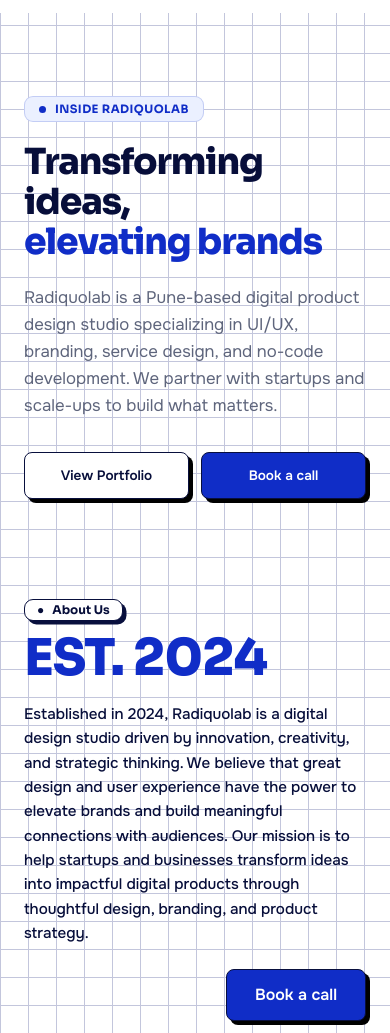
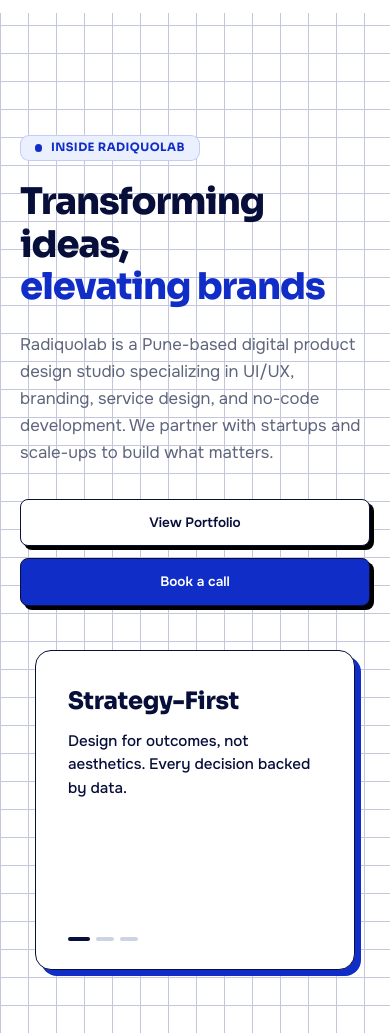
Before and after one commit to 11tanmay96/Radiquolab_agency, a website: page templates/about-page.html in a window 390 px wide. Shown: the part 59-1092 px from the top of the page. Drawn offline with Linux system fonts and the light colour scheme.

Commit message:
Fix mobile responsive display for hero feature cards

```diff
--- a/css/pages/about-page.css
+++ b/css/pages/about-page.css
@@ -13,7 +13,7 @@
 @import url(/css/global/footer.css);
 
 /* ==========================================================================
-   ABOUT HERO LAYOUT
+   ABOUT HERO SECTION (DESKTOP)
    ========================================================================== */
 .about-hero-section {
   width: 100%;
@@ -28,6 +28,36 @@
   grid-template-columns: 1.35fr 0.85fr;
   gap: 3.5rem;
   align-items: center;
+}
+
+.about-hero-left {
+  display: flex;
+  flex-direction: column;
+  align-items: flex-start;
+  width: 100%;
+}
+
+.hero-pill-badge {
+  display: inline-flex;
+  align-items: center;
+  gap: 0.5rem;
+  padding: 0.4rem 0.9rem;
+  border-radius: 9999px;
+  background-color: var(--badge-bg);
+  color: var(--primary-blue);
+  font-family: var(--font-heading);
+  font-weight: 700;
+  font-size: 0.8rem;
+  letter-spacing: 0.04em;
+  margin-bottom: 1.5rem;
+  width: fit-content;
+}
+
+.hero-pill-badge .dot {
+  width: 7px;
+  height: 7px;
+  border-radius: 50%;
+  background-color: var(--primary-blue);
 }
 
 .about-hero-title {
@@ -60,7 +90,7 @@
 }
 
 /* ==========================================================================
-   RIGHT FEATURE CARD (Desktop Only)
+   RIGHT ROTATING FEATURE CARD
    ========================================================================== */
 .about-hero-right {
   display: flex;
@@ -127,3 +157,77 @@
   background-color: var(--dark-navy);
   width: 22px;
 }
+
+/* ==========================================================================
+   MOBILE STACKING FIX (Turns Grid into Column)
+   ========================================================================== */
+@media (max-width: 992px) {
+  .about-hero-section {
+    margin: 2.5rem auto 3rem !important;
+    padding: 0 1.25rem !important;
+  }
+
+  /* Switch grid to a single vertical flex column */
+  .about-hero-container {
+    display: flex !important;
+    flex-direction: column !important;
+    align-items: center !important;
+    gap: 2.25rem !important;
+  }
+
+  .about-hero-left {
+    width: 100% !important;
+    align-items: flex-start !important;
+  }
+
+  .about-hero-title {
+    font-size: clamp(2.3rem, 6vw, 3.25rem) !important;
+    line-height: 1.15 !important;
+  }
+
+  .about-hero-actions {
+    display: flex !important;
+    flex-direction: row !important;
+    gap: 0.75rem !important;
+    width: 100% !important;
+  }
+
+  .about-hero-actions .btn {
+    flex: 1 !important;
+    text-align: center !important;
+    justify-content: center !important;
+  }
+
+  /* Place card directly under the buttons and center it */
+  .about-hero-right {
+    display: flex !important;
+    visibility: visible !important;
+    opacity: 1 !important;
+    width: 100% !important;
+    justify-content: center !important;
+    align-items: center !important;
+    margin: 0.5rem auto 0 auto !important;
+  }
+
+  .about-feature-card,
+  #aboutFeatureCard {
+    display: flex !important;
+    visibility: visible !important;
+    opacity: 1 !important;
+    width: 100% !important;
+    max-width: 320px !important;
+    min-height: 280px !important;
+    aspect-ratio: 1 / 1 !important;
+    margin: 0 auto !important;
+  }
+}
+
+@media (max-width: 480px) {
+  .about-hero-actions {
+    flex-direction: column !important;
+  }
+
+  .about-hero-actions .btn {
+    width: 100% !important;
+  }
+}
--- a/css/pages/services-page.css
+++ b/css/pages/services-page.css
@@ -10,7 +10,7 @@
 @import url(/css/global/footer.css);
 
 /* ==========================================================================
-   SERVICES HERO (Desktop)
+   SERVICES & ABOUT HERO SECTION (DESKTOP)
    ========================================================================== */
 .about-hero-section {
   width: 100%;
@@ -25,6 +25,13 @@
   grid-template-columns: 1.35fr 0.85fr;
   gap: 3.5rem;
   align-items: center;
+}
+
+.about-hero-left {
+  display: flex;
+  flex-direction: column;
+  align-items: flex-start;
+  width: 100%;
 }
 
 .about-hero-title {
@@ -57,7 +64,7 @@
 }
 
 /* ==========================================================================
-   RIGHT ROTATING FEATURE CARD (Desktop Only)
+   RIGHT ROTATING FEATURE CARD
    ========================================================================== */
 .about-hero-right {
   display: flex;
@@ -147,7 +154,6 @@
   line-height: 1.1;
 }
 
-/* Row Item (Desktop) */
 .service-item {
   display: grid;
   grid-template-columns: 1.15fr 0.85fr;
@@ -289,9 +295,68 @@
 }
 
 /* ==========================================================================
-   SERVICES RESPONSIVE
+   RESPONSIVE ENFORCEMENT (HERO & CARD ON MOBILE)
    ========================================================================== */
 @media (max-width: 992px) {
+  .about-hero-section {
+    margin: 2.5rem auto 3rem !important;
+    padding: 0 1.25rem !important;
+  }
+
+  .about-hero-container {
+    display: flex !important;
+    flex-direction: column !important;
+    align-items: center !important;
+    gap: 2.5rem !important;
+  }
+
+  .about-hero-left {
+    width: 100% !important;
+    align-items: flex-start !important;
+  }
+
+  .about-hero-title {
+    font-size: clamp(2.3rem, 6vw, 3.25rem) !important;
+    line-height: 1.15 !important;
+  }
+
+  .about-hero-actions {
+    display: flex !important;
+    flex-direction: row !important;
+    gap: 0.75rem !important;
+    width: 100% !important;
+  }
+
+  .about-hero-actions .btn {
+    flex: 1 !important;
+    text-align: center !important;
+    justify-content: center !important;
+  }
+
+  /* Force the right card container to stay visible and center below actions */
+  .about-hero-right {
+    display: flex !important;
+    visibility: visible !important;
+    opacity: 1 !important;
+    width: 100% !important;
+    justify-content: center !important;
+    align-items: center !important;
+    margin: 1rem auto 0 auto !important;
+  }
+
+  .about-feature-card,
+  #aboutFeatureCard {
+    display: flex !important;
+    visibility: visible !important;
+    opacity: 1 !important;
+    width: 100% !important;
+    max-width: 320px !important;
+    height: auto !important;
+    min-height: 280px !important;
+    aspect-ratio: 1 / 1 !important;
+    margin: 0 auto !important;
+  }
+
   .services-section > h2 {
     font-size: 2.5rem;
     margin-bottom: 2.5rem;
@@ -377,7 +442,7 @@
     border: 1.5px solid var(--border-dark) !important;
     border-radius: var(--radius-md) !important;
     font-size: 0.8rem !important;
-    font-weight: 600 !important;
+    font-weight: 600;
     color: var(--dark-navy) !important;
     text-transform: capitalize !important;
     letter-spacing: 0 !important;
@@ -436,3 +501,13 @@
     box-shadow: var(--btn-shadow) !important;
   }
 }
+
+@media (max-width: 480px) {
+  .about-hero-actions {
+    flex-direction: column !important;
+  }
+
+  .about-hero-actions .btn {
+    width: 100% !important;
+  }
+}
--- a/templates/components/about-us.html
+++ b/templates/components/about-us.html
@@ -16,7 +16,7 @@
           products through thoughtful design, branding, and product strategy.
         </p>
         <div class="about-button-wrapper">
-          <a href="contact-us-page.html" class="btn btn-solid">Book a call</a>
+          <a href="/templates/contact-us-page.html" class="btn btn-solid">Book a call</a>
         </div>
       </div>
     </section>
--- a/templates/components/footer.html
+++ b/templates/components/footer.html
@@ -45,7 +45,7 @@
         <li><a href="/templates/sub-pages/mvp.html">MVP Development</a></li>
         <li><a href="/templates/sub-pages/branding.html">Branding</a></li>
         <li><a href="/templates/sub-pages/no-code-dev.html">No-Code Dev</a></li>
-        <li><a href="/templates/sub-pages/app-web-dev.html">App &amp; Web Dev</a></li>
+        <li><a href="/templates/sub-pages/mob-web-dev.html">App &amp; Web Dev</a></li>
       </ul>
     </div>
 
```
Also changed, not shown: css/global/hero.css (+23 -7 lines).
